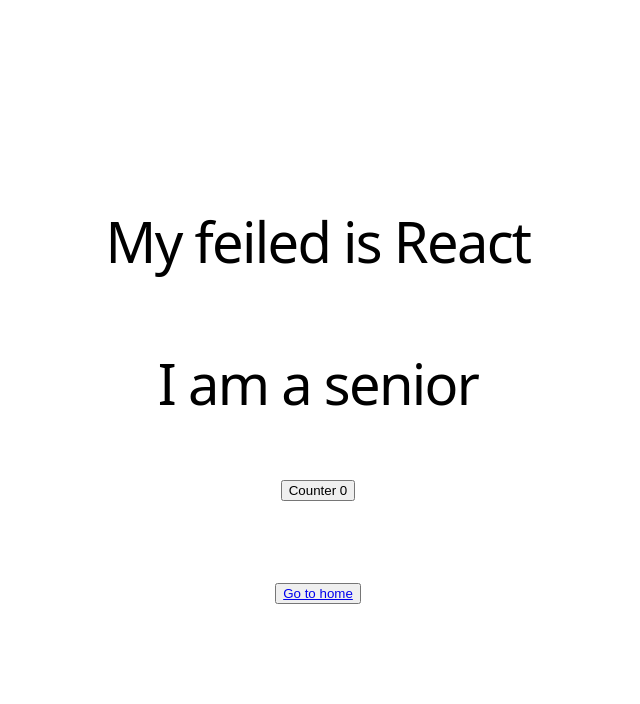
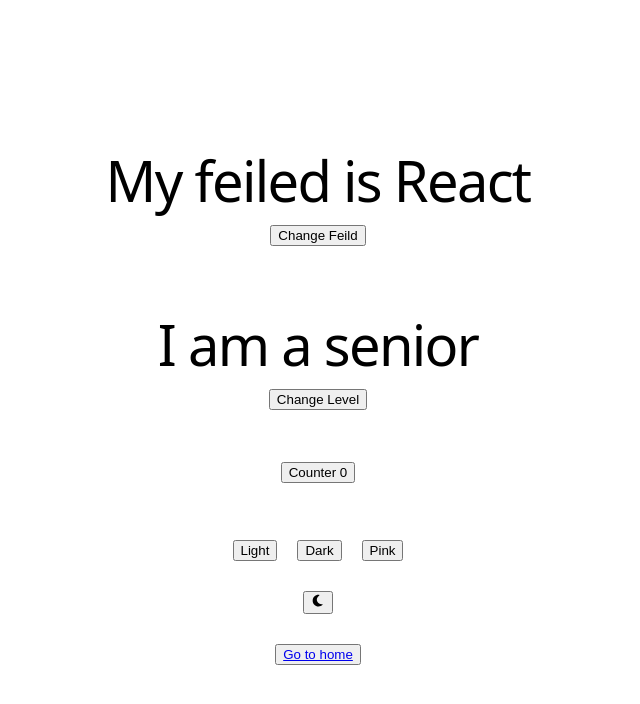
Before and after one commit to Malak-abusharar/React-2, a React (Vite) app: page / in a window 1280 px wide. Shown: the top 704 px of the page, without its empty margins (322-962 px from the left). Built offline with nearby package versions, Linux system fonts and the light colour scheme.

Commit message:
Change Data

```diff
--- a/src/App.jsx
+++ b/src/App.jsx
@@ -1,104 +1,76 @@
 import "./App.css";
-import { useReducer } from "react";
 import "./theme.css";
 import { FaMoon, FaRegSun } from "react-icons/fa6";
 import {Link} from "react-router-dom";
 import {useContext } from "react";
 import Data from "./context/Data";
 
-// const initialData = {
-//   feild: "React",
-//   level: "senior",
-//   Count: 0,
-//   theme: "light",
-// };
-// const reducer = (state, action) => {
-//   switch (action.type) {
-//     case "CHANGE_FEILD":
-//       return { ...state, feild: action.newValue };
-//     case "CHANGE_LEVEL":
-//       return { ...state, level: action.newValue };
-//     case "CHANGE_COUNT":
-//       return { ...state, Count: action.newValue };
-//     case "CHANGE_THEME":
-//       return { ...state, theme: action.newValue };
-//     default:
-//       return state;
-//   }
-// };
-
 function App() {
-  // const [Data, dispatch] = useReducer(reducer, initialData);
-  const {feild, changeField, level, Count, theme} = useContext(Data);
+  const {feild, changeField, level, Count, theme,
+    changeLevel, changeCount, changeTheme} = useContext(Data);
 
   return (
     <div className={`App ${theme}`}>
       <h1>My feiled is {feild}</h1>
-      {/* <button
-        onClick={() => {
-          dispatch({ type: "CHANGE_FEILD", newValue: "Vue" });
-        }}
-      >
+      <button
+        onClick={() => { changeField()  }}  >
         Change Feild
-      </button> */}
+      </button>
       <br />
       <br />
       <h1>I am a {level}</h1>
-      {/* <button
+      <button
         onClick={() => {
-          dispatch({ type: "CHANGE_LEVEL", newValue: "Mid" });
+          changeLevel()
         }}
       >
         Change Level
-      </button> */}
+      </button>
       <br />
       <br />
       <button
-        // onClick={() => {
-        //   dispatch({ type: "CHANGE_COUNT", newValue: Data.Count + 1 });
-        // }}
+        onClick={() => {
+        changeCount()
+        }}
       >
         Counter {Count}
       </button>
       <br />
       <br />
       <div>
-        {/* <button
+        <button
           onClick={() => {
-            dispatch({ type: "CHANGE_THEME", newValue: "light" });
+            changeTheme("light")
           }}
           style={{ marginRight: "20px" }}
         >
           Light
-        </button> */}
-        {/* <button
+        </button>
+        <button
           style={{ marginRight: "20px" }}
           onClick={() => {
-            dispatch({ type: "CHANGE_THEME", newValue: "dark" });
+          changeTheme("dark")
           }}
         >
           Dark
-        </button> */}
-        {/* <button
+        </button>
+        <button
           onClick={() => {
-            dispatch({ type: "CHANGE_THEME", newValue: "pink" });
+            changeTheme("pink")
           }}
         >
           Pink
-        </button> */}
+        </button>
       </div>
       <div>
-        {/* <button
+        <button
           style={{ marginTop: "30px" }}
           onClick={() => {
-            dispatch({
-              type: "CHANGE_THEME",
-              newValue: Data.theme == "light" ? "dark" : "light",
-            });
+            changeTheme(theme == "light" ? "dark" : "light")
           }}
         >
-          {Data.theme == "light" ? <FaMoon /> : <FaRegSun />}
-        </button> */}
+          {theme == "light" ? <FaMoon /> : <FaRegSun />}
+        </button>
       </div>
       <button style={{ marginTop: "30px" }}>
         <Link to="/home">Go to home</Link></button>
--- a/src/Home.jsx
+++ b/src/Home.jsx
@@ -1,7 +1,15 @@
+import {useContext } from "react";
+import Data from "./context/Data";
+import {Link} from "react-router-dom";
 export default function Home() {
+    const {feild, theme} = useContext(Data);
+
   return (
-    <div>
+      <div className={`App ${theme}`}>
       <h1>Home Page</h1>
+      <h1>My feiled is {feild}</h1>
+        <button style={{ marginTop: "30px" }}>
+        <Link to="/">Back</Link></button>
     </div>
   )
 }
--- a/src/context/Data.jsx
+++ b/src/context/Data.jsx
@@ -8,7 +8,20 @@
   Count: 0,
   theme: "light",
 };
-const reducer = () => {};
+  const reducer = (state, action) => {
+    switch (action.type) {
+    case "CHANGE_FEILD":
+      return { ...state, feild: action.newValue };
+    case "CHANGE_LEVEL":
+      return { ...state, level: action.newValue };
+    case "CHANGE_COUNT":
+      return { ...state, Count: action.newValue };
+    case "CHANGE_THEME":
+      return { ...state, theme: action.newValue };
+    default:
+      return state;
+  }
+};
 
 export function DataProvider({ children }) {
 const [firstState, dispatch] = useReducer(reducer, initialData);
@@ -16,8 +29,21 @@
 const changeField = () => {
 dispatch({ type: "CHANGE_FEILD", newValue: "Angular" });
 };
+
+const changeLevel = () => {
+dispatch({ type: "CHANGE_LEVEL", newValue: "Mid" });
+};
+
+const changeCount = () => {
+dispatch({ type: "CHANGE_COUNT", newValue: firstState.Count+1 });
+};
+
+const changeTheme = (newTheme) => {
+dispatch({ type: "CHANGE_THEME", newValue: newTheme });
+};
+
 return (
-<Data.Provider value={{ ...firstState, changeField}}>
+<Data.Provider value={{ ...firstState, changeField, changeLevel, changeCount, changeTheme}}>
 {children}
 </Data.Provider>
 );
```
